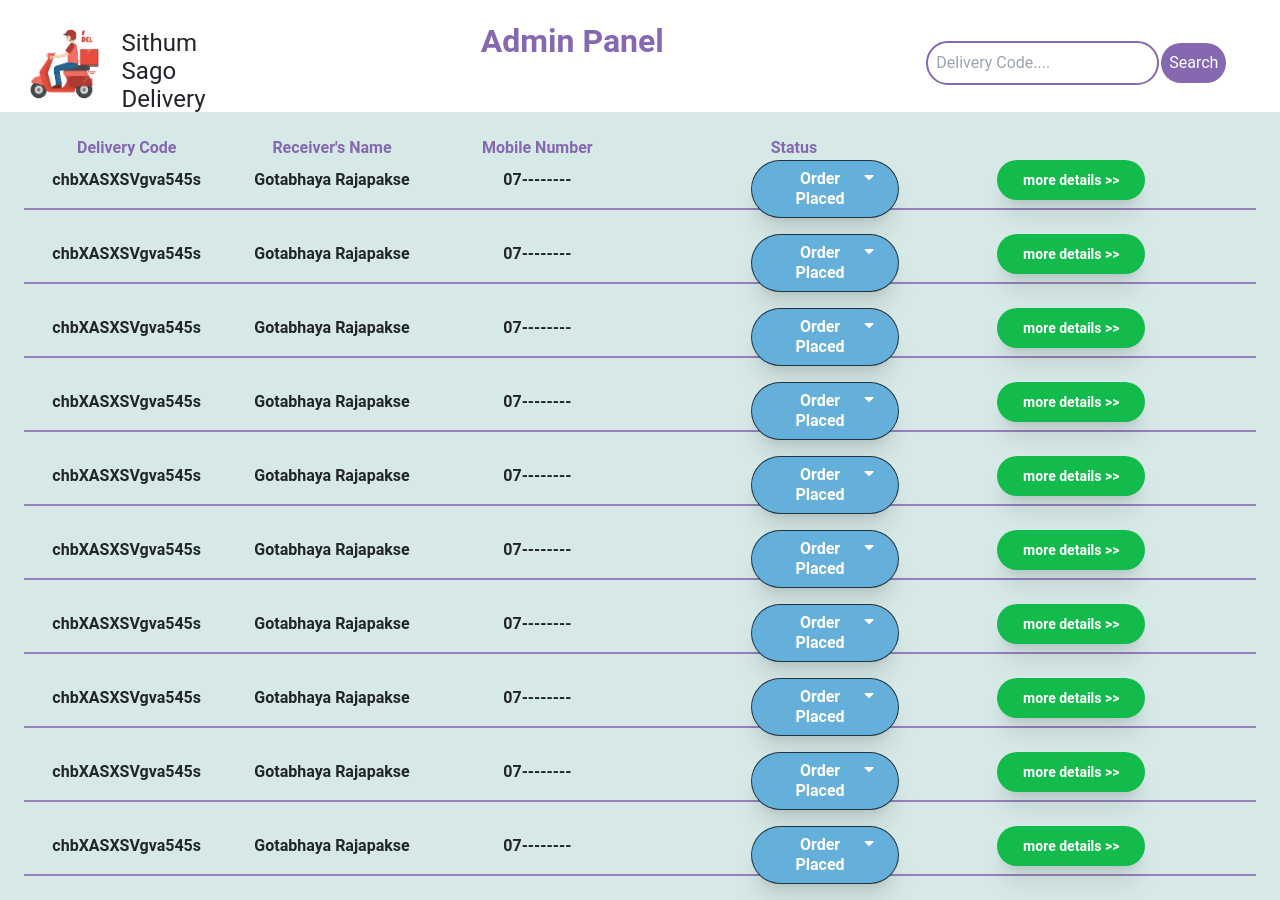
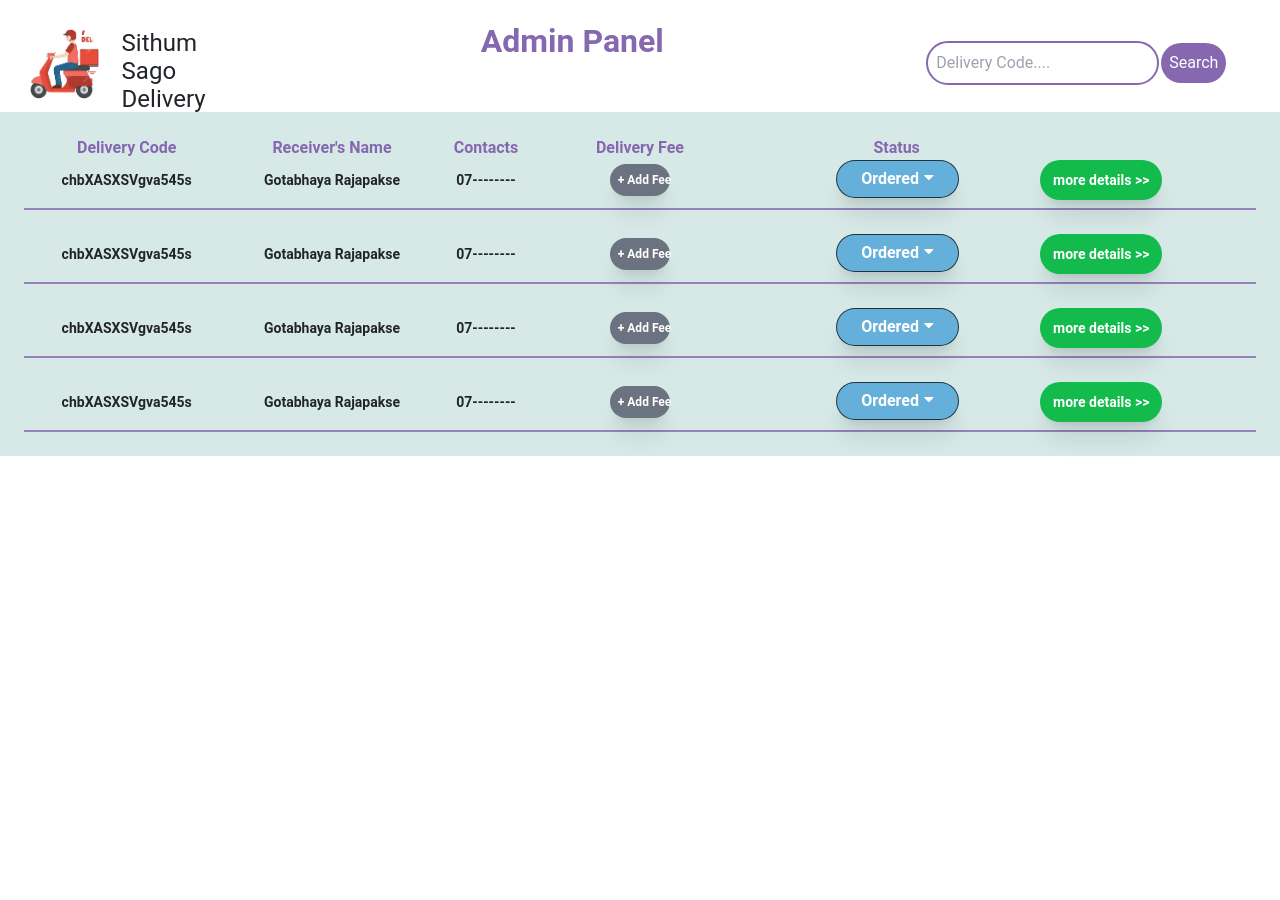
Before and after one commit to kumesh1997/Admin-Panal, a React (Create React App) app: page / in a window 1280 px wide. After the commit the page ends 800 px from the top, so only its background shows below. Built offline with nearby package versions, Linux system fonts and the light colour scheme.

Commit message:
Updated at 17th 7.45pm

```diff
--- a/src/BaseComponents/AdminRow/index.jsx
+++ b/src/BaseComponents/AdminRow/index.jsx
@@ -11,6 +11,8 @@ function AdminRow({
     contact="07--------",
     status="Order Placed",
     css_for_dropdown={},
+    delivery_fee_status=false,
+    fee="fee",
     seemore_button_click
 }){
 
@@ -30,35 +32,35 @@ function AdminRow({
                     {/* code */}
                         <div className="delivery-card-content-code col-sm-2 pt-2">
                             <span className="delivery-card-content-code-mobile font-bold underline">Delivery Code:</span>
-                            <span className="delivery-card-content-code-mobile-value font-bold">{` ${delicery_code}`}</span>
+                            <span className="delivery-card-content-code-mobile-value font-bold text-sm">{` ${delicery_code}`}</span>
                         </div>
 
                     {/* Name */}
                         <div className="delivery-card-content-name col-sm-2 pt-2">
                         <span className="delivery-card-content-name-mobile font-bold underline">Reseiver:</span>
-                        <span className="delivery-card-content-name-mobile-value font-bold">{` ${name}`}</span>
+                        <span className="delivery-card-content-name-mobile-value font-bold text-sm">{` ${name}`}</span>
                         </div>
 
                     {/* Contact Number */}
-                        <div className="delivery-card-content-contact col-sm-2 pt-2">
+                        <div className="delivery-card-content-contact col-sm-1 pt-2">
                         <span className="delivery-card-content-contact-mobile font-bold underline ">Contact Number:</span>
-                        <span className="delivery-card-content-contact-mobile-value font-bold">{` ${contact}`}</span>
+                        <span className="delivery-card-content-contact-mobile-value font-bold text-sm">{` ${contact}`}</span>
                         </div>
 
                     {/* Delivery Fee */}
-                        {/* <div className="delivery-card-content-contact col-sm-2 pt-2">
-                        <span className="delivery-card-content-contact-mobile font-bold underline ">Contact Number:</span>
-                        <span className="delivery-card-content-contact-mobile-value font-bold">{` ${contact}`}</span>
-                        </div> */}
+                        <div className="delivery-card-content-contact col-sm-2 pt-1">
+                        <span className="delivery-card-content-contact-mobile font-bold underline ">Delivery Fee:</span>
+                        <span className="delivery-card-content-contact-mobile-value"><StandartButton children={delivery_fee_status? "700" : "+ Add Fee"} extraTailwindClasses={"p-2 h-8 bg-gray-500 font-bold shadow-xl xl:w-1/3 lg:w-1/2 text-xs"} clickHandler={""} /></span>
+                        </div>
 
                     {/* Status */}
-                        <div className="delivery-card-content-buttons col-sm-6 flex justify-evenly">
+                        <div className="delivery-card-content-buttons col-sm-5 flex justify-evenly">
                             <div className="col-sm-3 delivery-card-content-buttons-dropdown">
                                 <Dropdown  selected={selected} setSelected={setSelected} extraCss={`shadow-xl lg:text-xs xl:text-sm ${css_for_dropdown}`}/>
                             </div>
 
                             <div className="col-sm-3 delivery-card-content-buttons-seemore">
-                                <StandartButton children={"more details >>"} extraTailwindClasses={"p-2 bg-see_more_green duration-700 hover:translate-x-2 font-bold shadow-xl lg:text-xs xl:text-sm"} clickHandler={openModel}/>
+                                <StandartButton children={"more details >>"} extraTailwindClasses={"p-2 bg-see_more_green duration-700 hover:translate-x-2 font-bold shadow-xl lg:text-xs xl:text-sm xl:w-full lg:w-full"} clickHandler={openModel}/>
                             </div>
                         </div>
                 </div>
--- a/src/BaseComponents/Dropdown/index.jsx
+++ b/src/BaseComponents/Dropdown/index.jsx
@@ -5,13 +5,13 @@ import '../Dropdown/Dropdown.css';
 function Dropdown({ selected, setSelected, extraCss={} }){
 
     const [isActive, setIsActive] = useState(false);
-    const options =["In Transit", "Pickedup", "Delivered"];
+    const options =["Intransit", "Pickedup", "Delivered"];
     return(
-        <div className="dropdown w-full h-10  my-auto cursor-pointer select-none">
+        <div className="dropdown w-full h-8 my-auto cursor-pointer select-none">
             <div className={`dropdown-btn px-4 py-2 flex justify-between border-1 border-black border-opacity-70 rounded-full cursor-pointer ${extraCss} `}
             onClick={(e) =>
             setIsActive(!isActive)}>
-                {selected? `${selected}`:"Order Placed"}
+                {selected? `${selected}`:"Ordered"}
                 <i class="fa fa-caret-down" aria-hidden="true"></i>
             </div>
             {isActive && (
@@ -22,7 +22,7 @@ function Dropdown({ selected, setSelected, extraCss={} }){
                                 setSelected(option);
                                 setIsActive(false);
                                 }}
-                                className="drodown-item p-2 cursor-pointer text-black  hover:bg-gray-200 sm:text-sm">
+                                className="drodown-item p-2 cursor-pointer text-black hover:bg-gray-200 sm:text-sm">
                                     {option}
                             </div>
                         ))}
--- /dev/null
+++ b/src/BaseComponents/Popup/Popup.jsx
@@ -0,0 +1,29 @@
+import { useState } from "react";
+import ModalCloseButton from "../ModalCloseButton";
+import StandartButton from "../StandartButton";
+
+function Popup({
+
+
+}) {
+
+    const [openModal, setOpenModal]= useState(true);
+
+    return (
+        <div id="popup" className="popup-Background w-full h-auto top-0 bottom-0 left-0 right-0 sm:p-4 xl:pt-48 lg:pt-48 bg-slate-800 bg-opacity-60 fixed xl:flex xl:justify-center lg:flex lg:justify-center sm:block align-middle z-50 overflow-auto touch-auto">
+            <div className="popup-Container rounded-xl bg-white shadow-lg flex flex-col p-3 xl:w-1/3 xl:h-56 lg:w-2/4 lg:h-52">
+                <div className=" flex justify-end"><ModalCloseButton ClickHandler={""} /></div>
+
+                {/* <div className="title text-center font-bold text-base mb-10"><p>Delivery Code: <span className=" text-rebornit-primary">sdcjhjhbdkjdfkv</span></p></div> */}
+
+                        {/* Body */}
+
+
+
+                    </div>
+                </div>
+
+    );
+}
+
+export default Popup;
--- a/src/Components/LandingPage/Landing.jsx
+++ b/src/Components/LandingPage/Landing.jsx
@@ -33,19 +33,14 @@ export const Landing=()=>{
                      <div className="row table-header w-full h-12 text-center font-bold bg-admin-bg text-rebornit-primary p-6 fixed z-20">
                           <div className="col-sm-2">Delivery Code</div>
                           <div className="col-sm-2">Receiver's Name</div>
-                          <div className="col-sm-2">Mobile Number</div>
+                          <div className="col-sm-1">Contacts</div>
+                          <div className="col-sm-2">Delivery Fee</div>
                           <div className="col-sm-3">Status</div>
                      </div>
 
 
                 <div className="row bg-admin-bg p-4 delivery-list sm:p-0 sm:mt-11">
                     <div>
-                        <AdminRow css_for_dropdown={"bg-light-blue text-white font-bold"} seemore_button_click={openTheModel}/>
-                        <AdminRow css_for_dropdown={"bg-light-blue text-white font-bold"} seemore_button_click={openTheModel}/>
-                        <AdminRow css_for_dropdown={"bg-light-blue text-white font-bold"} seemore_button_click={openTheModel}/>
-                        <AdminRow css_for_dropdown={"bg-light-blue text-white font-bold"} seemore_button_click={openTheModel}/>
-                        <AdminRow css_for_dropdown={"bg-light-blue text-white font-bold"} seemore_button_click={openTheModel}/>
-                        <AdminRow css_for_dropdown={"bg-light-blue text-white font-bold"} seemore_button_click={openTheModel}/>
                         <AdminRow css_for_dropdown={"bg-light-blue text-white font-bold"} seemore_button_click={openTheModel}/>
                         <AdminRow css_for_dropdown={"bg-light-blue text-white font-bold"} seemore_button_click={openTheModel}/>
                         <AdminRow css_for_dropdown={"bg-light-blue text-white font-bold"} seemore_button_click={openTheModel}/>
```
